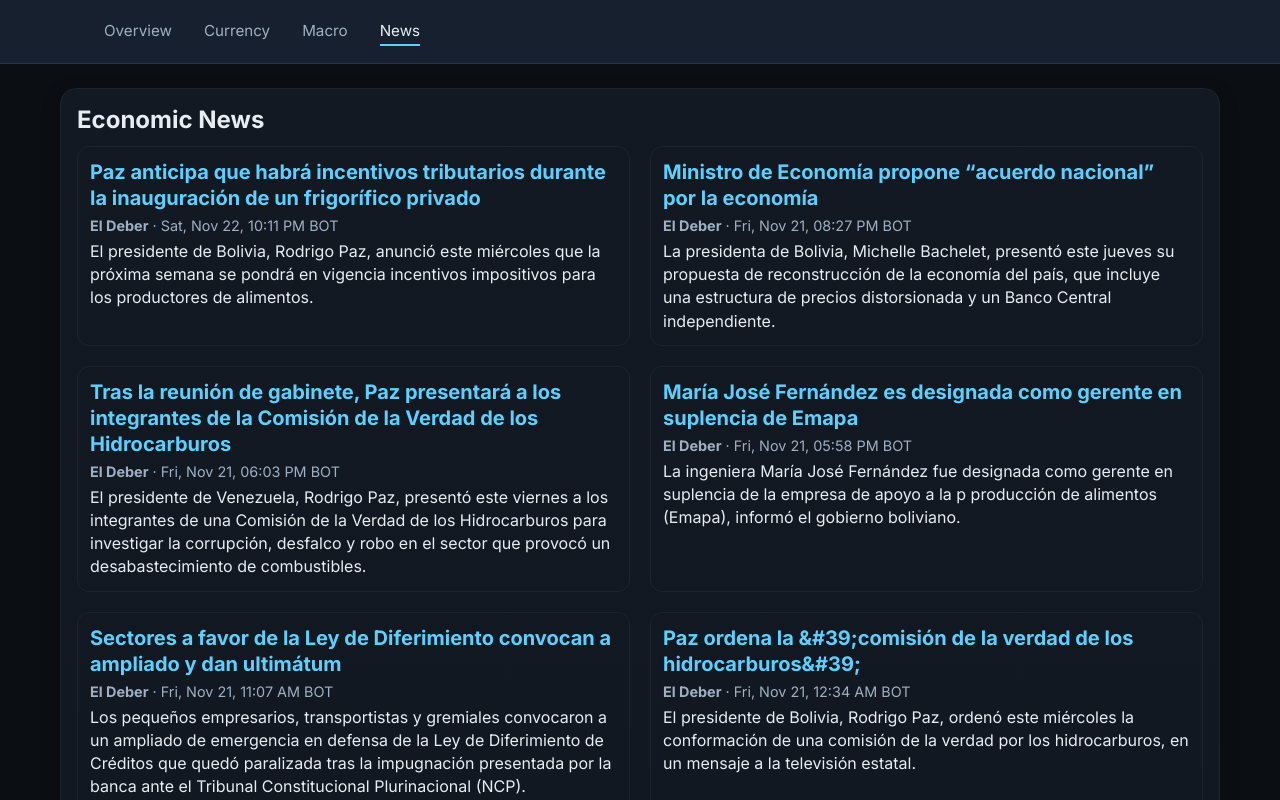
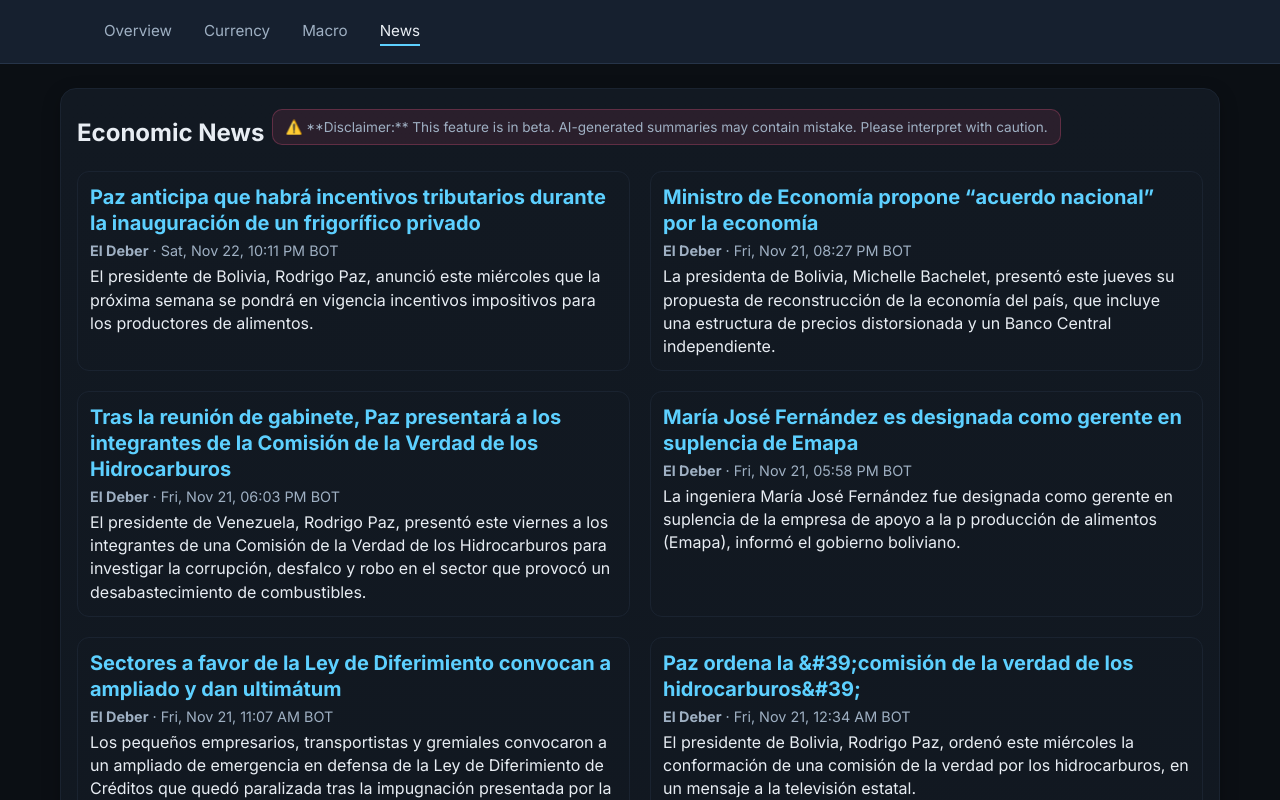
Before and after one commit to nicoortuno/bolivian-economy-tracker, a React (Vite) app in the folder app/ui/: page /news in a window 1280 px wide. Built offline with nearby package versions, Linux system fonts and the light colour scheme.

Commit message:
added AI disclaimer

```diff
--- a/app/ui/src/pages/News.jsx
+++ b/app/ui/src/pages/News.jsx
@@ -42,6 +42,22 @@ export default function News() {
     <div className="card">
       <div className="help-row" style={{alignItems:"center", gap: 8}}>
         <h2 style={{margin:0}}>Economic News</h2>
+        <div
+          style={{
+            background: "rgba(255, 92, 138, 0.10)", // soft pink/red tint
+            border: "1px solid rgba(255, 92, 138, 0.25)",
+            padding: "8px 12px",
+            borderRadius: "10px",
+            fontSize: "0.85rem",
+            color: "var(--muted)",
+            marginTop: "4px",
+            marginBottom: "14px",
+            lineHeight: 1.35
+          }}
+        >
+          ⚠️ **Disclaimer:** This feature is in beta.
+          AI-generated summaries may contain mistake. Please interpret with caution.
+        </div>
       </div>
 
       {err && <p style={{ color: "var(--accent-4)" }}>Error: {err}</p>}
```
